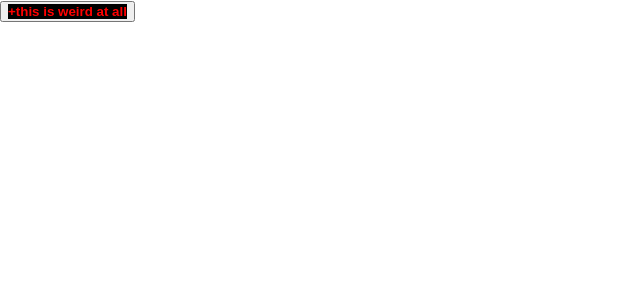
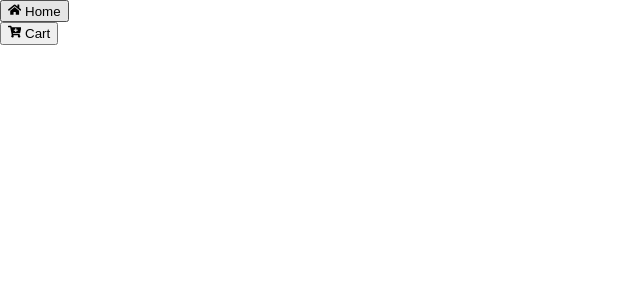
Before and after one commit to shanushikhar/React-Hooks, a React (Create React App) app: page / in a window 1280 px wide. Shown: the top 300 px of the page, without its empty margins (0-640 px from the left). Built offline with nearby package versions, Linux system fonts and the light colour scheme.

Commit message:
reusable components

```diff
--- a/package.json
+++ b/package.json
@@ -8,6 +8,7 @@
     "@testing-library/user-event": "^13.5.0",
     "react": "^17.0.2",
     "react-dom": "^17.0.2",
+    "react-icons": "^4.3.1",
     "react-scripts": "5.0.0",
     "web-vitals": "^2.1.3"
   },
--- a/src/index.js
+++ b/src/index.js
@@ -3,12 +3,16 @@ import ReactDOM from "react-dom"; // target platform where we bring blueprint to
 
 import "./index.css";
 import App from "./App";
+import { FaHome, FaCartPlus } from "react-icons/fa";
 
 //const reactElement = <div>heyyyyyyyyyyyy !</div>
 //const reactElement = React.createElement("div", null, "Aayyyyyyy");
 
 // React is just JS
 const text = "this is weird at all";
+
+// below are the example of Behind the Hood of JSX
+
 //const reactElement = React.createElement("div", null, text);
 
 // const reactElement = React.createElement(
@@ -27,22 +31,59 @@ const text = "this is weird at all";
 //   text
 // );
 
-const reactElement = React.createElement(
-  "button",
-  { className: "icon_button cta" }, // can ass class and do styling
-  React.createElement(
-    "span",
-    {
-      style: { fontWeight: "bold", color: "red", backgroundColor: "black" },
-    },
-    "+",
-    "",
-    text
-  )
+// const reactElement = React.createElement(
+//   "button",
+//   { className: "icon_button cta" }, // can ass class and do styling
+//   React.createElement(
+//     "span",
+//     {
+//       style: { fontWeight: "bold", color: "red", backgroundColor: "black" },
+//     },
+//     "+",
+//     "",
+//     text
+//   )
+// );
+
+// JSX
+// const reactElement = (
+//   <button className="any class name">
+//     + <span style={{ fontWeight: "bold" }}>{text.toLocaleUpperCase()}</span>
+//   </button>
+// );
+// // style={{ fontWeight: "bold" }} => 1st curly braces means go to js and 2nd is the object
+
+// const domElement = document.getElementById("root");
+// ReactDOM.render(reactElement, domElement);
+
+// Components
+// const reactElement = (
+//   <button className="any class name">
+//     <FaHome /> +
+//     <span style={{}}>
+//       <FaCartPlus />
+//     </span>
+//   </button>
+// );
+// // style={{ fontWeight: "bold" }} => 1st curlly braces means go to js and 2nd is the object
+
+// const Icon = () => reactElement; // defining component for reusability
+
+// const domElement = document.getElementById("root");
+// ReactDOM.render(<Icon />, domElement);
+
+// Re_using Components.....
+const Icon = ({ icon, name }) => (
+  <button className="any class name">
+    {icon} <span style={{}}>{name}</span>
+  </button>
 );
 
 const domElement = document.getElementById("root");
-
-ReactDOM.render(reactElement, domElement);
-
-console.log("hdeyy");
+ReactDOM.render(
+  <div>
+    <Icon icon={<FaHome />} name="Home" /> <br />
+    <Icon icon={<FaCartPlus />} name="Cart" />
+  </div>,
+  domElement
+);
```
Also changed, not shown: 1 other file (tests, documents, lock files or other folders).
